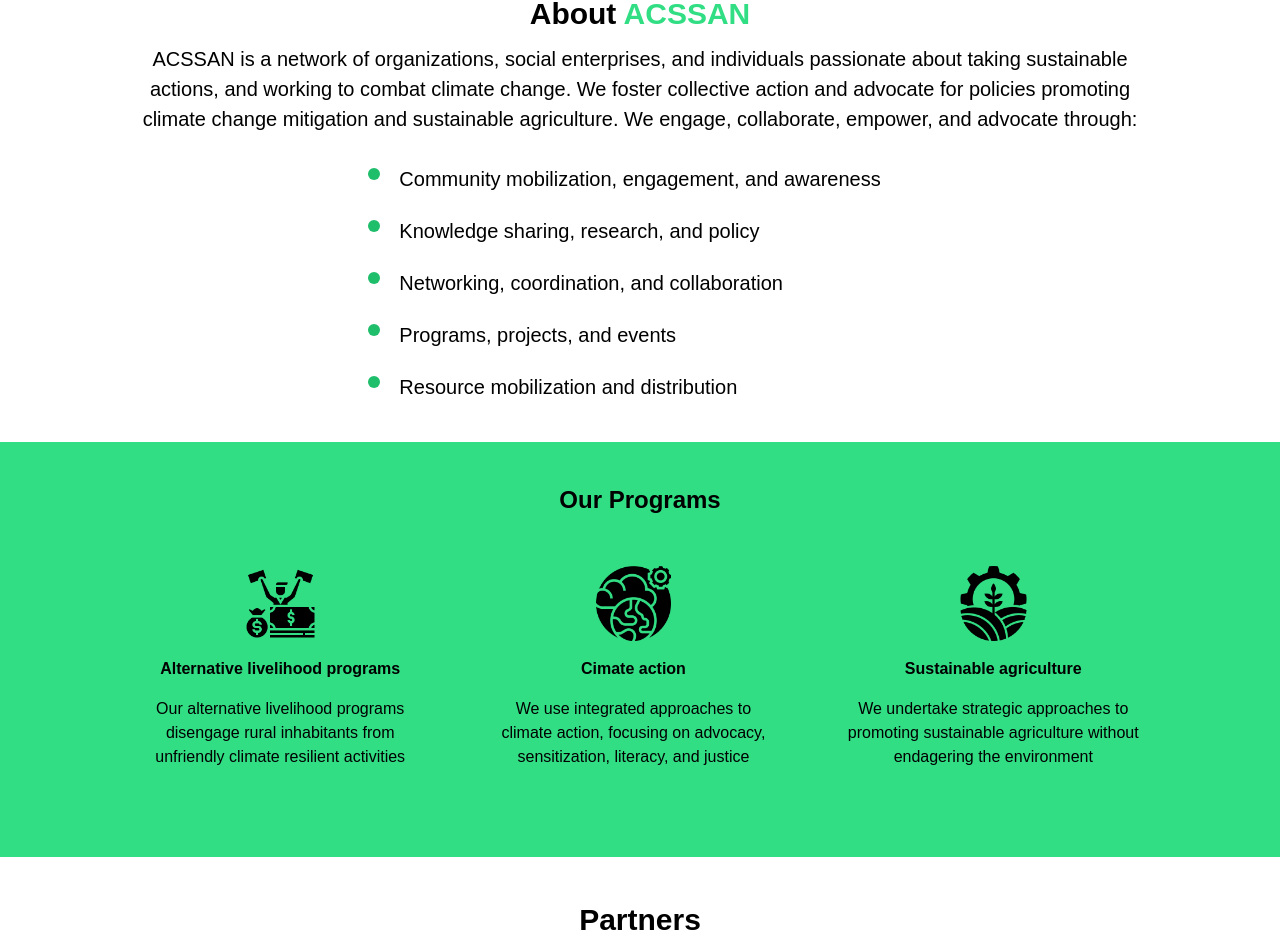
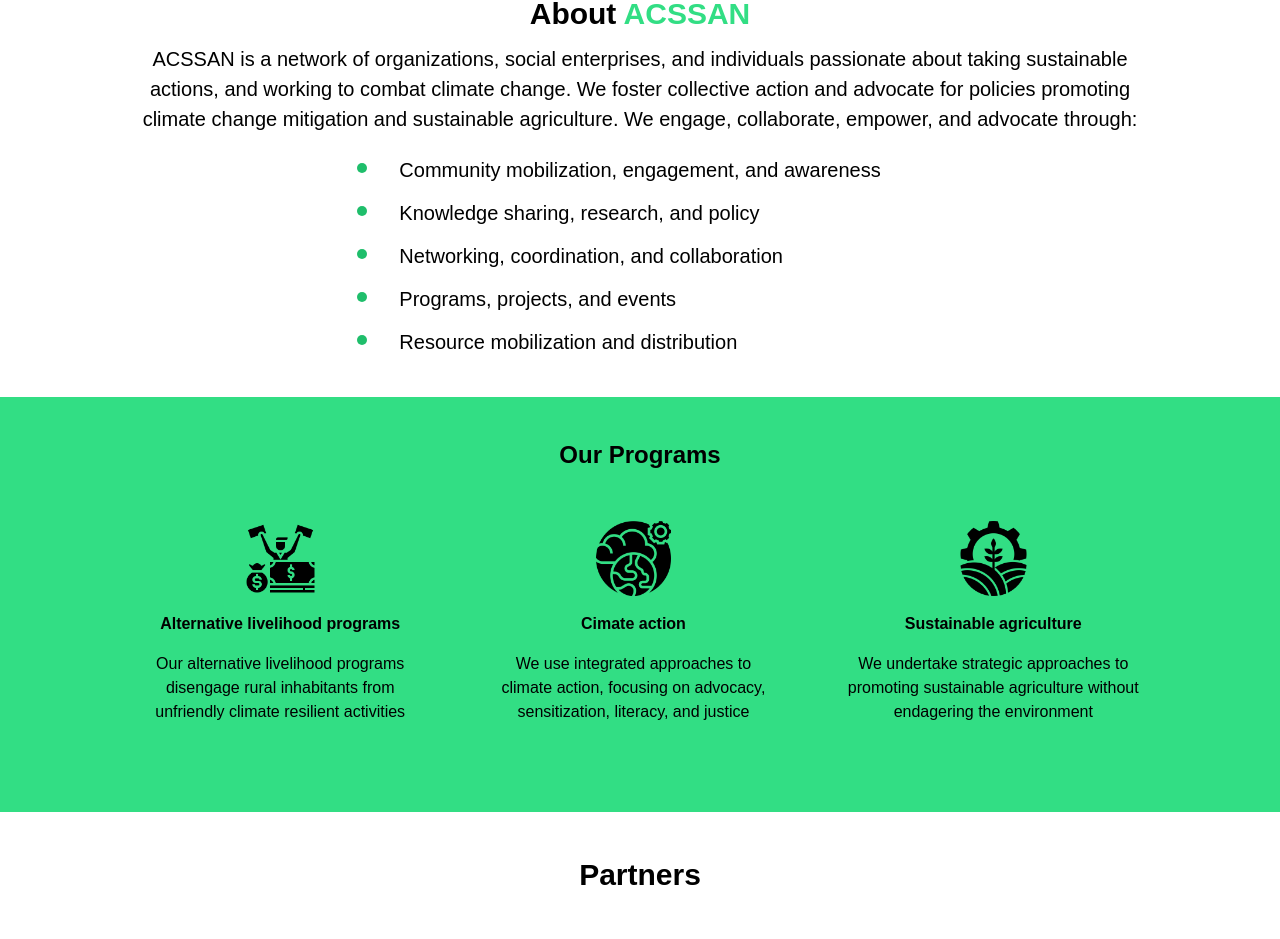
Before and after one commit to AmoroBG/sateconsult-website, a React (Vite) app: page / in a window 1280 px wide. Shown: the part 771-1710 px from the top of the page. Built offline with nearby package versions, Linux system fonts and the light colour scheme.

Commit message:
Add hover effect to the about li

```diff
--- a/src/index.css
+++ b/src/index.css
@@ -119,11 +119,21 @@
 
 section.about ul{
   text-align: justify;
+  cursor: pointer;
+}
+
+section.about ul li{
+  padding: 0 1rem;
+  border-radius: 8px;
 }
 
 section.about ul li::marker{
 color: #1fbe6b;
-font-size: 2.5rem;
+font-size: 2rem;
+}
+
+section.about ul li:hover{
+  background-color: #1fbe6c17;
 }
 
 /* Programs */
```
